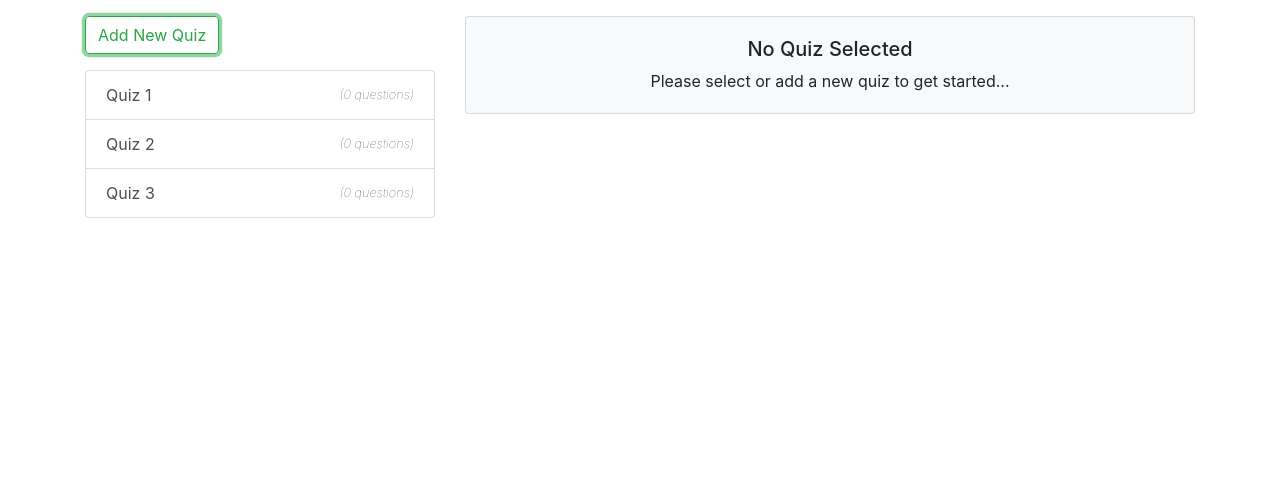
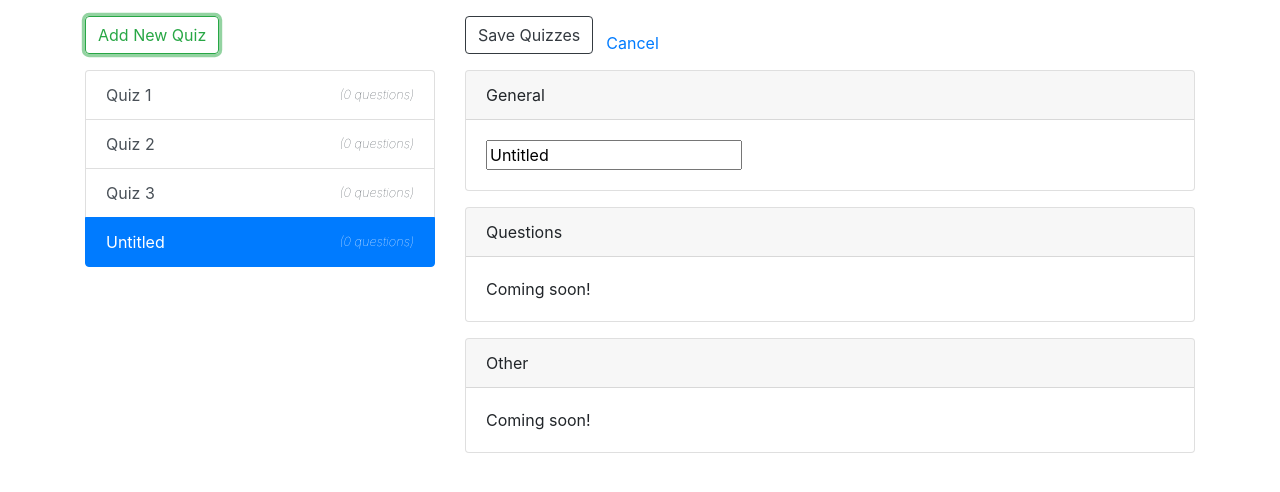
Before and after one commit to welshvaleria/quiz-editor, an Angular app: page / in a window 1280 px wide. Both pictures are taken after a click on the button "Add New Quiz". Shown: the top 492 px of the page. Built offline with nearby package versions, Linux system fonts and the light colour scheme.

Commit message:
complete slack 'n tell

```diff
--- a/src/app/app.component.html
+++ b/src/app/app.component.html
@@ -1,7 +1,10 @@
 <div class="container">
     <div class="row mt-3">
         <div class="col-md-4">
-            <button class="btn btn-outline-success mb-3">
+            <button
+                class="btn btn-outline-success mb-3"
+                (click)="addQuiz()"
+            >
                 Add New Quiz
             </button>
             <div class="list-group mb-3">
@@ -44,7 +47,7 @@
                     General
                 </div>
                 <div class="card-body">
-                    {{ selectedQuiz.name }}
+                    <input #quizName type="text" value="{{ selectedQuiz.name }}" (keyup)="onKey(quizName.value)">
                 </div>
             </div>
             <div class="card mb-3">
--- a/src/app/app.component.ts
+++ b/src/app/app.component.ts
@@ -33,4 +33,17 @@ export class AppComponent implements OnInit {
   selectQuiz(quizToSelect) {
     this.selectedQuiz = quizToSelect;
   }
+
+  addQuiz() {
+    let newQuiz: QuizDisplay = {name: "Untitled", questionCount: 0};
+    this.quizzes.push(newQuiz);
+    this.selectQuiz(newQuiz);
+  }
+
+  onKey(value: string) {
+
+    this.selectedQuiz.name = value;
+
+
+  }
 }
```
